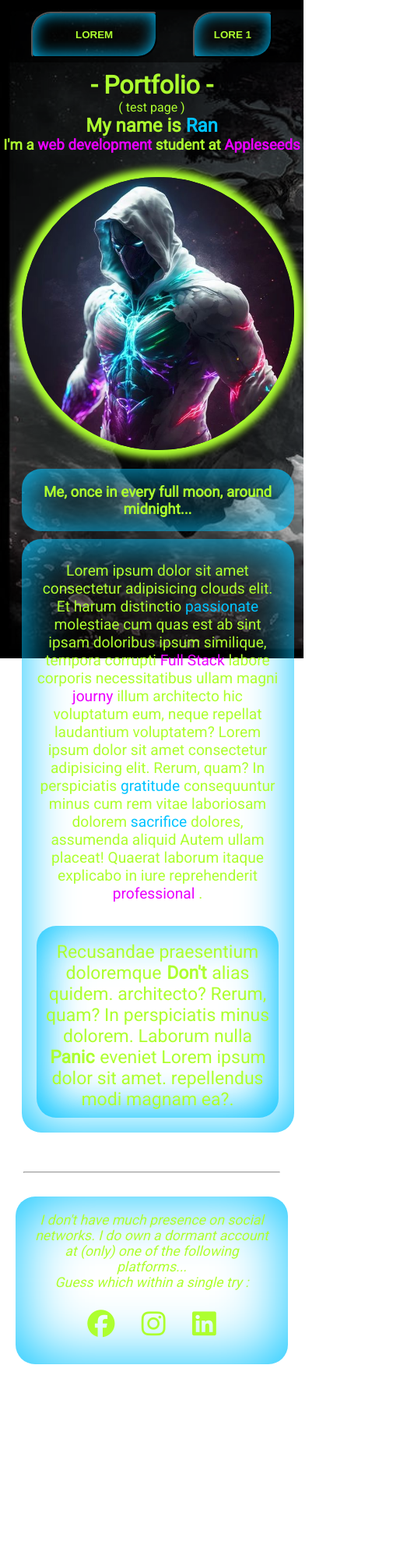
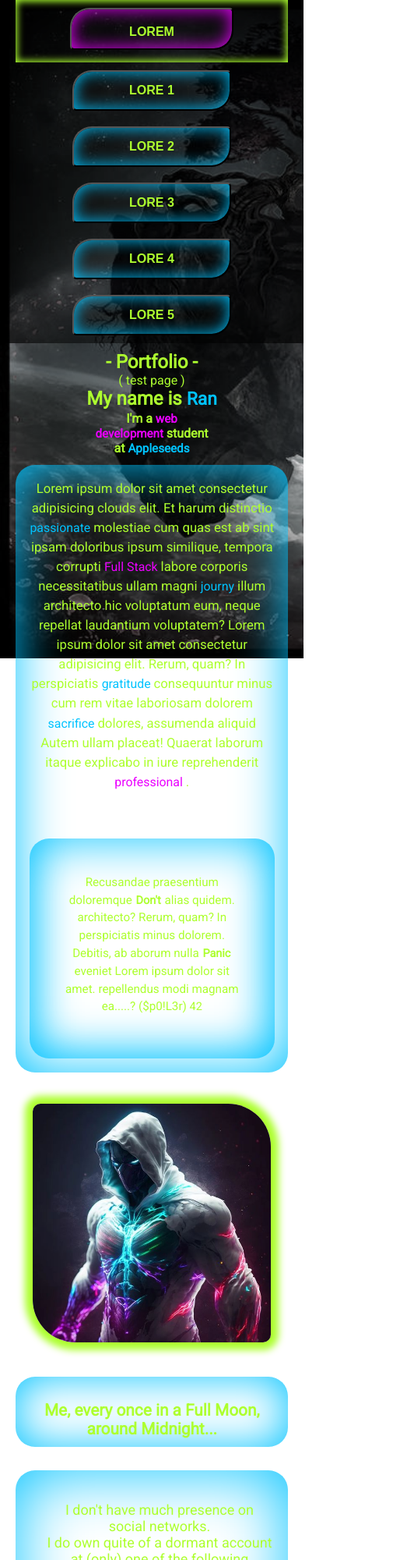
Before and after one commit to brainstormsurfer/Weekend_01_First-Portfolio, a plain HTML site: page index.html in a window 390 px wide. Shown: the top 2000 px of the page at 78% size, 514 px wide, since content can reach past the window. Before the commit the page ends 1769 px from the top, so only its background shows below. Drawn offline with Linux system fonts and the light colour scheme.

Commit message:
first_portfolio-float_responsive

```diff
--- a/css/style.css
+++ b/css/style.css
@@ -13,16 +13,21 @@
   box-sizing: border-box;
   text-align: center;
   color: var(--main-font-color);
+  font-size: 20px;
+  font-size: 16px;
 }
 
-      nav {
+h1, h2, h3, h4 {
+  font-size: 1.5em;
+}
+.nav {
   position: sticky;
   top: 0;
-        height: 80px;
-        padding: 0 25px;
+  height: 100px;
   overflow: hidden;
   z-index: 1;
   box-shadow: inset 0px 0px 100px 0px #000;
+  padding: 0 20px;
 }
 
 .left-menu {
@@ -37,7 +42,7 @@
   width: 70%;
 }
 
-      nav button {
+.nav button {
   font-family: Arial, Helvetica, sans-serif;
   background-color: transparent;
   border-radius: 25px 5px;
@@ -47,17 +52,18 @@
   margin: 15px;
 }
 
-      nav .left-menu button {
-        padding: 20px 55px;
+.nav .left-menu button {
+  padding: 25px 5px;
+  height: 100%;
+  width: 50%;
 }
 
-      nav button:hover {
+.nav button:hover {
   border-radius: 5px 25px;
   box-shadow: inset 0px 0px 22px 0px var(--box-hover-color);
-        cursor: pointer;
 }
 
-      nav button:active {
+.nav button:active {
   box-shadow: 0px 0px 10px 2px var(--main-font-color);
 }
 
@@ -100,109 +106,125 @@
 
 main {
   width: 100%;
-        min-width: 350px;
+  height: 700px;
   display: inline-block;
-        padding: 20px;
+  text-align: center;
+  padding: 30px 10px;
 }
 
 .hero {
-        display: inline-block;
+  float:right;
   width: 40%;
   min-width: min-content;
   vertical-align: middle;
-        margin-right: calc(10% - 50px);
 }
 
 #img_hero {
-        width: 350px;
+  width: 450px;
   border-radius: 50%;
   box-shadow: 0px 0px 10px 10px var(--main-font-color);
-        margin: 10px 0 10px;
-        cursor: no-drop;
+  margin: 30px;
 }
 
-      .hero #h3-img_desc {
+#img_desc {
   border-radius: 25px;
   box-shadow: inset 0px 0px 55px var(--box-primary-color);
-        height: 80px;
-        width: 60%;
   padding: 1em;
   min-width: 350px;
-        margin: 10px auto;
+  margin: 10px 15px;
 }
 
-      #h3-img_desc:hover {
+#img_desc:hover {
   box-shadow: inset 0px 0px 55px var(--box-hover-color);
 }
 
-      .about {
-        display: inline-block;
-        border-radius: 25px;
-        font-size: 1.2em;
-        width: 45%;
-        min-width: 350px;
-        vertical-align: middle;
-        min-height: max-content;
-        padding: 1em;
-        margin-right: calc(10% - 50px);
+#img_hero:active {
+  box-shadow: 0px 0px 15px 15px rgb(255, 0, 0);
 }
 
-      .about, .about-adams {
+.about {
+  float: left;
+  width: 48%;
+  line-height: 1.5;
+  min-width: 350px;
+  padding: 1em;
+  margin: 30px 30px 0;
+}
+
+.about,
+.about-adams {
+  border-radius: 25px;
   box-shadow: inset 0px 0px 65px var(--box-primary-color);
+  height: min-content;
 }
 
 .about-adams {
-        margin-top: 30px;
-        width: 100%;
+  margin-top: 60px;
   min-width: 150px;
-        padding: 10px;
-        margin-right: 50%;
+  padding: 45px;
+}
+.about p , span {
+  font-size: .95em;
+}
+.about-adams p {
+  /* font-size: 1.5em; */
+  margin-bottom: 10px;
 }
 
 .about:hover {
   box-shadow: inset 0px 0px 65px var(--box-hover-color);
 }
 
-      .about > .about-adams:hover {
+.about-adams:hover {
   box-shadow: inset 0px 0px 65px var(--box-primary-color);
-        cursor: pointer;
 }
 
 .about:active {
   box-shadow: inset 0px 0px 65px var(--box-primary-color);
 }
 
-      .about > .about-adams:active {
+.about-adams:active {
   box-shadow: inset 0px 0px 65px var(--box-hover-color);
 }
 
-      .about p {
-        width: 100%;
-        display: inline-block;
-        margin-top: 10px;
-        z-index: 1;
+
+.sp-adams{
+  font-weight: bold;
+  border: 1px solid transparent;
+  box-shadow: 0px 0px 40px 10px transparent;
 }
 
-      #img_hero:active {
-        box-shadow: 0px 0px 25px 15px rgb(255, 0, 0);
+
+.sp-adams:hover {
+  position: relative;
+  padding: 15px;
+  box-shadow: 0px 0px 40px 23px rgb(255, 0, 0);
+  color: red;
+  font-weight: bold;
+  font-size: 1.5em;
+  font-style: italic;
+  border: 3.5px red dashed;
+  border-radius: 50%;
+  cursor: wait;
 }
 
-      .sp-adams {
-        border: 1px solid transparent;
-        box-shadow: 0px 0px 40px 10px transparent;
-        color: --main-font-color;
-        font-weight: bold;
+#sp-answer {
+  border-radius: 50%;
 }
 
-      .sp-adams:hover  {
-        font-style: italic;
-        border: 4px red dashed;
-        box-shadow: 0px 0px 45px 25px rgb(255, 0, 0);
-        color: red;
-        font-size: 25px;
-        border-radius: 50%;
-        cursor:wait;
-        padding: 15px;
+#sp-answer:hover {
+  cursor: help;
+}
+
+#sp-answer:active {
+  border: 5px rgb(250, 129, 0) none;
+  color: rgb(255, 145, 0);
+  box-shadow: 0px 0px 100px 100px rgb(255, 162, 0);
+  cursor: help;
+}
+
+.clr {
+  clear: both;
 }
 
 .hr {
@@ -210,43 +232,341 @@
   color: var(--box-hover-color);
 }
 
+footer p {
+  max-width: 100%;
+}
+
+footer:hover {
+  border-radius: 25px;
+  box-shadow: inset 0px 0px 85px var(--box-hover-color);
+}
+footer ul li {
+  max-width: 100%;
+  margin-top: 15px;
+}
+i {
+  margin: 10px 15px;
+
+  color: var(--main-font-color);
+}
+
+i:hover {
+  color: var(--box-hover-color);
+}
+i:active {
+  color: var(--box-primary-color);
+}
+footer li {
+  display: inline-block;
+  max-width: 100%;
+}
 
 footer {
   text-align: center;
   padding: 20px;
   border-radius: 25px;
   box-shadow: inset 0px 0px 85px var(--box-primary-color);
-        width: calc(max(100% - 17%, 350px));
+  width: calc(max(100% - 20%, 350px));
   margin: 20px auto;
-        font-style: italic;
-        font-size: 1.1em;
+}
+/* --- MEDIA QUERIES --- */
+
+/* Smartphone */
+
+@media only screen and (max-width: 800px) {
+  * {
+    font: 0.5rem;
   }
 
-      footer:hover {
-        border-radius: 25px;
-        box-shadow: inset 0px 0px 85px var(--box-hover-color);
+  .nav {
+    display: block;
+    position: static;
+    height: min-content;
   }
 
-      footer ul {
-        max-width: 100%;
-        margin-top: 15px;
+  .left-menu, .right-menu {
+    display: block;
+    float: none;
+    text-align: center;
+    width: 100%;
   }
 
-      footer li {
-        display: inline-block;
-        max-width: 100%;
+  .left-menu {
+    display: block;
+    float: none;
+    box-shadow: inset 0px 0px 10px 2px var(--main-font-color);
+    margin: 0 auto;
+    height: 80px;
   }
 
-      i {
-        margin: 10px 15px;
-        color: var(--main-font-color);
+  .right-menu li {
+    padding: 1em;
   }
 
-      i:hover {
-        color: var(--box-hover-color);
-        cursor: pointer;
+  .nav button {
+    font-family: Arial, Helvetica, sans-serif;
+    background-color: transparent;
+    border-radius: 25px 5px; /* padding: 20px; */
+    box-shadow: inset 0px 0px 20px 0px var(--box-primary-color);
+    font-weight: bolder;
+    width: 60%;
+    line-height: 0.5em;
+    margin: 5px;
   }
 
-      footer i:active {
+  .nav .left-menu button {
+    width: 60%;
+    height: 10px;
+    margin: 10px 0;
+    box-shadow: inset 0px 0px 22px 0px var(--box-hover-color);
+  }
+   .nav button:active {
+    box-shadow: 0px 0px 10px 2px var(--main-font-color);
+    width: 60%;
+  }
+
+  .nav ul li {
+    width: 100%;
+    height: max-content;
+    padding: 5px;
+    display: block;
+    border-bottom: var(--main-font-color);
+  }
+
+  main {
+    display: block;
+    width: 95%;
+    margin: 10px;
+    text-align: center;
+    padding: 0px 5px;
+    /* min-height: 500px; */
+  }
+
+  h1 {
+    font-size: 1.5em;
+  }
+
+  .about {
+    display: block;
+    float: none;
+    border-radius: 25px;
+    font-size: 1.1em;
+    width: 80%;
+    margin: 10px auto;
+    min-width: 350px;
+  }
+
+  .about h2,
+  h3 {
+    font-size: 1em;
+    width: 40%;
+    padding: 2px;
+    margin: 0 auto;
+  }
+
+  h3 .smart {
     color: var(--box-primary-color);
   }
+
+  .main {
+    display: block;
+    height: 500px;
+  }
+
+  .hero {
+    width: 100%;
+    margin: 0 auto;
+  }
+
+  #img_hero {
+    border-radius: 10px 55px;
+    box-shadow: 0px 0px 10px 10px var(--main-font-color);
+    margin: 30px auto;
+    width: 85%;
+  }
+
+  #img_hero:active {
+    border-radius: 55px 10px;
+    box-shadow: 0px 0px 15px 15px rgb(255, 0, 0);
+  }
+
+ #img_desc {
+    border-radius: 25px;
+    box-shadow: inset 0px 0px 55px var(--box-primary-color);
+    height: 90px;
+    width: 85%;
+    font-size: 1.3em;
+    padding: 1.5em;
+    min-width: 350px;
+    margin: 10px auto;
+  }
+
+  #img_desc:hover {
+    box-shadow: inset 0px 0px 55px var(--box-hover-color);
+  }
+
+  hr {
+    display: none;
+  }
+
+  #social {
+    width: 100%;
+    margin: 10px;
+    padding: 10px;
+  }
+
+  #social p {
+    width: 100%;
+    font-size: 18px;
+  }
+}
+
+
+/* Tablet */
+
+@media (min-width: 801px) and (max-width: 1200px) {
+
+  .nav {
+    height: 110px;
+    padding: 0;
+  }
+
+  .left-menu {
+    width: 22%;
+    box-shadow: inset 0px 0px 10px 2px var(--main-font-color);
+  }
+
+  .right-menu {
+    width: 75%;
+    overflow: hidden;
+  }
+
+  .right-menu ul{
+    margin: 0;
+  }
+
+  .nav button {
+    font-family: Arial, Helvetica, sans-serif;
+    background-color: transparent;
+    font-weight: bolder;
+    font-size: 0.8em;
+  }
+
+  .nav .left-menu button {
+    width: 80%;
+    height: 80px;
+  }
+
+  .right-menu button {
+    width: 80px;
+    height: 60px;
+    padding: 10px;
+  }
+
+  .left-menu button:active {
+    box-shadow: inset 0px 0px 15px 0px var(--main-font-color)
+  }
+
+  .nav ul {
+    list-style: none;
+  }
+
+  .nav ul li {
+    height: 100%;
+  }
+
+  main {
+    width: 100%;
+    text-align: center;
+    padding: 15px 5px;
+  }
+
+  h1 {
+    font-size: 1.5em;
+  }
+
+  .about {
+    float: none;
+    display: block;
+    border-radius: 25px;
+    font-size: 1.1em;
+    width: 90%;
+    min-width: 350px;
+    margin: 10px auto;
+  }
+
+  .about h2,
+  h3 {
+    font-size: 1em;
+    width: 90%;
+    padding: 2px;
+    margin: 0 auto;
+  }
+
+  h3 .smart {
+    color: var(--box-primary-color);
+  }
+
+  .main {
+    height: max-content;
+    /* padding:40px; */
+  }
+
+  .hero {
+    float: none;
+    display: block;
+    text-align: center;
+    width: 100%;
+    height: max-content;
+  }
+
+  #img_hero {
+    margin: 10px auto;
+    width: 50%;
+    border-radius: 50%;
+    box-shadow: 0px 0px 10px 10px var(--main-font-color);
+    max-width: min-content;
+  }
+
+  #img_hero :active {
+    box-shadow: 0px 0px 15px 15px rgb(255, 0, 0);
+  }
+
+ #img_desc {
+  float: none;
+  display: block;
+    border-radius: 25px;
+    box-shadow: inset 0px 0px 55px var(--box-primary-color);
+    height: 110px;
+    width: 70%;
+    padding: 1em;
+    font-size: 1.5em;
+    min-width: 350px;
+    margin: 10px auto;
+  }
+
+  #img_desc:hover {
+    box-shadow: inset 0px 0px 55px var(--box-hover-color);
+  }
+
+  hr {
+    display: none;
+  }
+
+  #social {
+    width: 100%;
+    vertical-align: ;
+  }
+
+  #social p {
+    width: 100%;
+     margin: 5px 0 20px;
+    font-size: 1.2em;
+    height: 55px;
+  }
+  i {
+    width: 30px;
+    height: 30px;
+  }
+
+}
--- a/index.html
+++ b/index.html
@@ -11,6 +11,7 @@
     <title>My First Portfolio</title>
   </head>
   <body>
+    <header>
     <nav class="nav">
         <div class="left-menu">
           <button>LOREM</button>
@@ -37,14 +38,40 @@
       <div>
         <h1>- Portfolio -</h1>
         <p>( test page )</p>
-
         <h2>My name is <span class="sp_primary">Ran</span></h2>
         <h3>
           I'm a <span class="sp_secondary">web development </span>student at
-          <span class="sp_secondary">Appleseeds</span>
+          <span class="sp_secondary smart">Appleseeds</span>
         </h3>
       </div>
+    </header>
+
       <main>
+        <div class="about">
+          <p>
+            Lorem ipsum dolor sit amet consectetur adipisicing clouds elit. Et
+            harum distinctio
+            <span class="sp_primary"> passionate </span> molestiae cum quas est
+            ab sint ipsam doloribus ipsum similique, tempora corrupti
+            <span class="sp_secondary"> Full Stack </span> labore corporis
+            necessitatibus ullam magni
+            <span class="sp_primary">journy</span> illum architecto hic
+            voluptatum eum, neque repellat laudantium voluptatem? Lorem ipsum
+            dolor sit amet consectetur adipisicing elit. Rerum, quam? In
+            perspiciatis <span class="sp_primary"> gratitude </span> consequuntur minus cum
+            rem vitae laboriosam dolorem <span class="sp_primary"> sacrifice </span> dolores,  assumenda
+            aliquid Autem ullam placeat!  Quaerat laborum itaque explicabo in iure reprehenderit <span class="sp_secondary"> professional </span>.
+          </p>
+          <div class="about-adams">
+            <p>
+              Recusandae praesentium doloremque <span class="sp-adams">Don't</span> alias quidem.
+                architecto? Rerum, quam? In perspiciatis minus dolorem. <br>
+               Debitis, ab aborum nulla <span class="sp-adams">Panic</span> eveniet Lorem ipsum dolor sit amet. repellendus modi magnam ea.....? ($p0!L3r)
+               <span id="sp-answer">42</span>
+            </p>
+          </div>
+        </div>
+
         <div class="hero">
           <img
             id="img_hero"
@@ -52,67 +79,46 @@
             alt="My Secret Identity"
             title="My Secret Identity"
           />
-          <h3 id="h3-img_desc">
-            Me, once in every full moon, around midnight...
+          <div id="img_desc_bg">
+            <h3 id="img_desc">
+              Me, every once in a Full Moon, around Midnight...
             </h3>
           </div>
-        <div class="about">
-          <p >
-            Lorem ipsum dolor sit amet consectetur adipisicing clouds elit. Et
-            harum distinctio
-            <span class="sp_primary"> passionate </span> molestiae cum quas est
-            ab sint ipsam doloribus ipsum similique, tempora corrupti
-            <span class="sp_secondary"> Full Stack </span> labore corporis
-            necessitatibus ullam magni
-            <span class="sp_secondary">journy</span> illum architecto hic
-            voluptatum eum, neque repellat laudantium voluptatem? Lorem ipsum
-            dolor sit amet consectetur adipisicing elit. Rerum, quam? In
-            perspiciatis <span class="sp_primary"> gratitude </span> consequuntur minus cum
-            rem vitae laboriosam dolorem <span class="sp_primary"> sacrifice </span> dolores,  assumenda
-            aliquid Autem ullam placeat!  Quaerat laborum itaque explicabo in iure reprehenderit <span class="sp_secondary"> professional </span>.
-          </p>
-          <div class="about about-adams">
-            <p >
-              Recusandae praesentium doloremque <span class="sp-adams">Don't</span> alias quidem.
-                architecto? Rerum, quam? In perspiciatis minus dolorem.
-               Laborum nulla <span class="sp-adams">Panic</span> eveniet Lorem ipsum dolor sit amet. repellendus modi magnam ea?.
-            </p>
         </div>
-        </div>
-
-
-        <br />
+        <br/>
       </main>
-    </div>
+      <div class="clr"></div>
       <hr class="hr" />
 
-    <footer id="social">
+      <footer>
+        <div id="social">
         <p>
-        I don't have much presence on social networks. I do own a
-        dormant account at (only) one of the following platforms...
-        <br>Guess which within a single try :
+          I don't have much presence on social networks. <br />
+          I do own quite of a dormant account at (only) one of the following
+          platforms, <br />
+          You have only one try to guess which :
         </p>
         <ul>
           <li>
             <a
-              href="https://www.facebook.com/profile.php?id=100008374987211&mibextid=ZbWKwL"
-              target="_blank">
+              href="https://www.facebook.com/profile.php?id=100008374987211"
+              target="_blank"
+            >
               <i class="fa-brands fa-facebook fa-2x"></i>
             </a>
           </li>
           <li>
-            <a
-            href="https://www.instegram.com/" target="_blank">
-            <i class="fa-brands fa-instagram fa-2x"></i>
+            <a href="https://www.linkedin.com" target="_blank">
+              <i class="fa-brands fa-linkedin fa-2x"></i>
             </a>
           </li>
           <li>
-            <a
-            href="https://www.instagram.com/" target="_blank">
-            <i class="fa-brands fa-linkedin fa-2x"></i>
+            <a href="https://www.instagram.com" target="_blank">
+              <i class="fa-brands fa-instagram fa-2x"></i>
             </a>
           </li>
         </ul>
       </footer>
+    </div>
   </body>
 </html>
```
Lines whose indentation alone changed are shown as unchanged.
